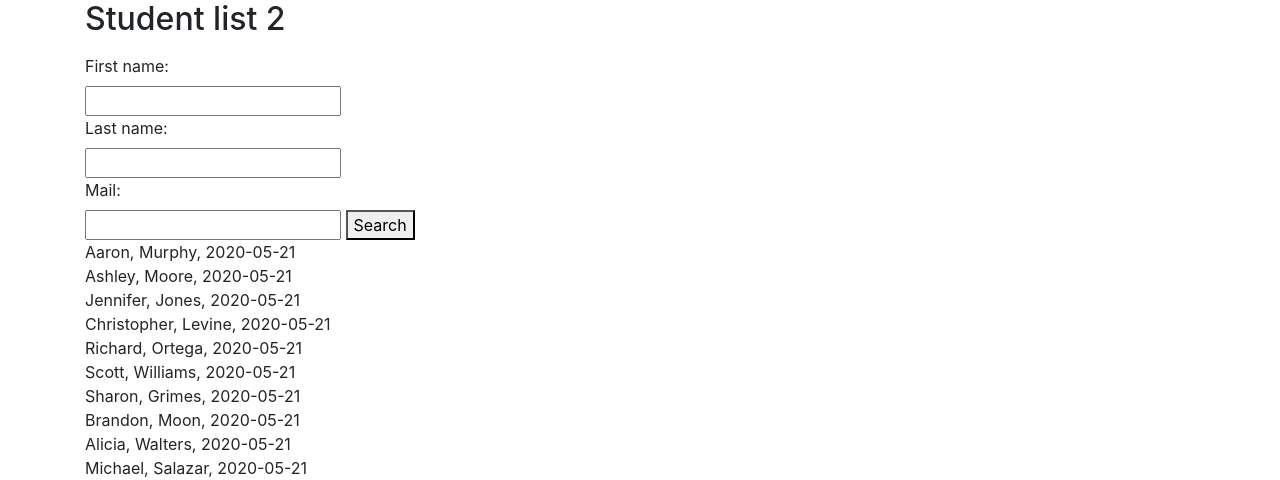
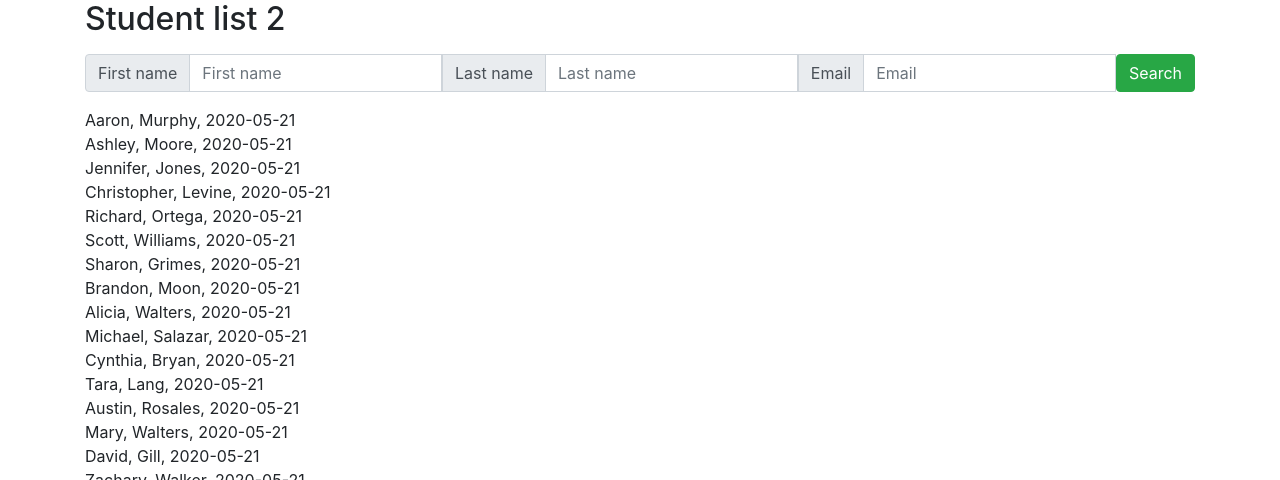
Before and after one commit to annalitvin/lms, a Django app: page /student/list/2 in a window 1280 px wide. Shown: the part 56-536 px from the top of the page. Run offline with Django 3.2, Linux system fonts and the light colour scheme; data comes from the database, SQL or seed files in the repository; some libraries are stand-ins or nearby versions.

```diff
--- a/src/student/templates/student/base.html
+++ b/src/student/templates/student/base.html
@@ -4,6 +4,6 @@
 {% block title %} {{ title }} {% endblock %}
 
 {% block content %}
-    <h1>Student</h1>
+
 
 {% endblock %}
--- a/src/student/templates/student/students_list_two.html
+++ b/src/student/templates/student/students_list_two.html
@@ -2,14 +2,25 @@
 {% load static %}
 
 {% block content %}
-    <form name="form">
-      <label for="fname">First name:</label><br>
-      <input type="text" id="fname" name="fname"><br>
-      <label for="lname">Last name:</label><br>
-      <input type="text" id="lname" name="lname"><br>
-        <label for="mail">Mail:</label><br>
-      <input type="text" id="mail" name="mail">
-      <button type="submit">Search</button>
+    <form>
+        <div class="input-group mb-3">
+        <div class="input-group-prepend">
+            <span class="input-group-text" id="basic-addon1">First name</span>
+        </div>
+        <input name="fname" type="text" class="form-control" placeholder="First name" aria-label="firstname" aria-describedby="basic-addon1">
+
+        <div class="input-group-prepend">
+            <span class="input-group-text" id="basic-addon2">Last name</span>
+        </div>
+        <input name="lname" type="text" class="form-control" placeholder="Last name" aria-label="lastname" aria-describedby="basic-addon1">
+
+        <div class="input-group-prepend">
+            <span class="input-group-text" id="basic-addon3">Email</span>
+        </div>
+        <input name="mail" type="text" class="form-control" placeholder="Email" aria-label="email" aria-describedby="basic-addon1">
+
+        <button type="submit" class="btn btn-success">Search</button>
+    </div>
     </form>
 
     {{ students_list|safe }}
```
Also changed, not shown: src/student/forms.py (+27 -2 lines).
